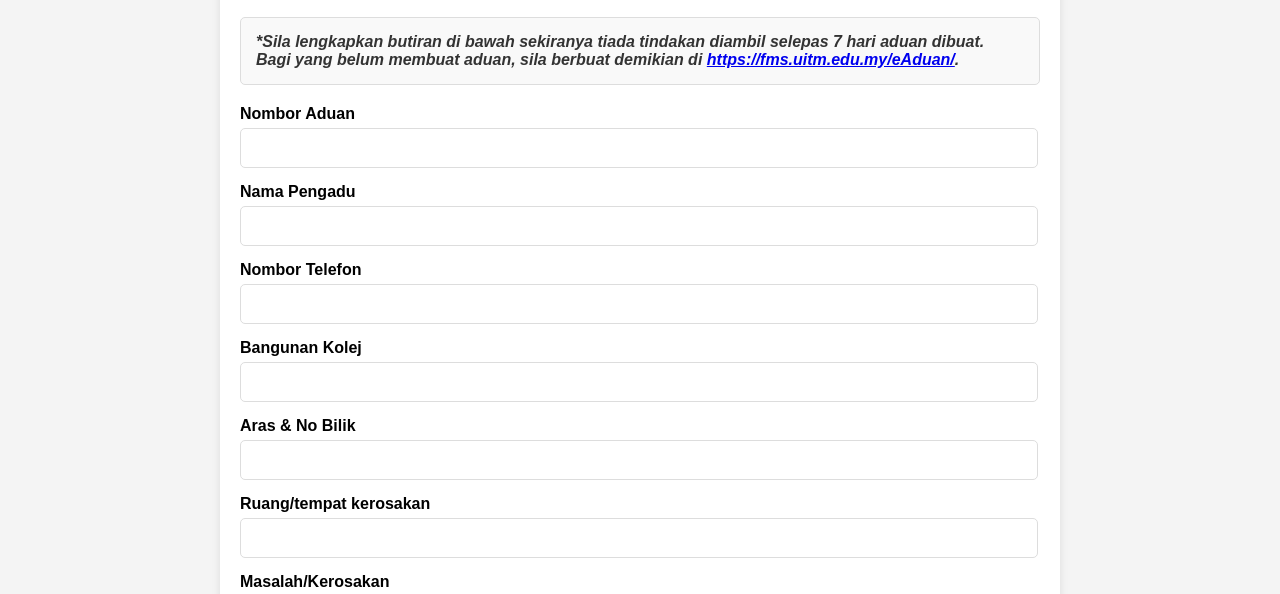
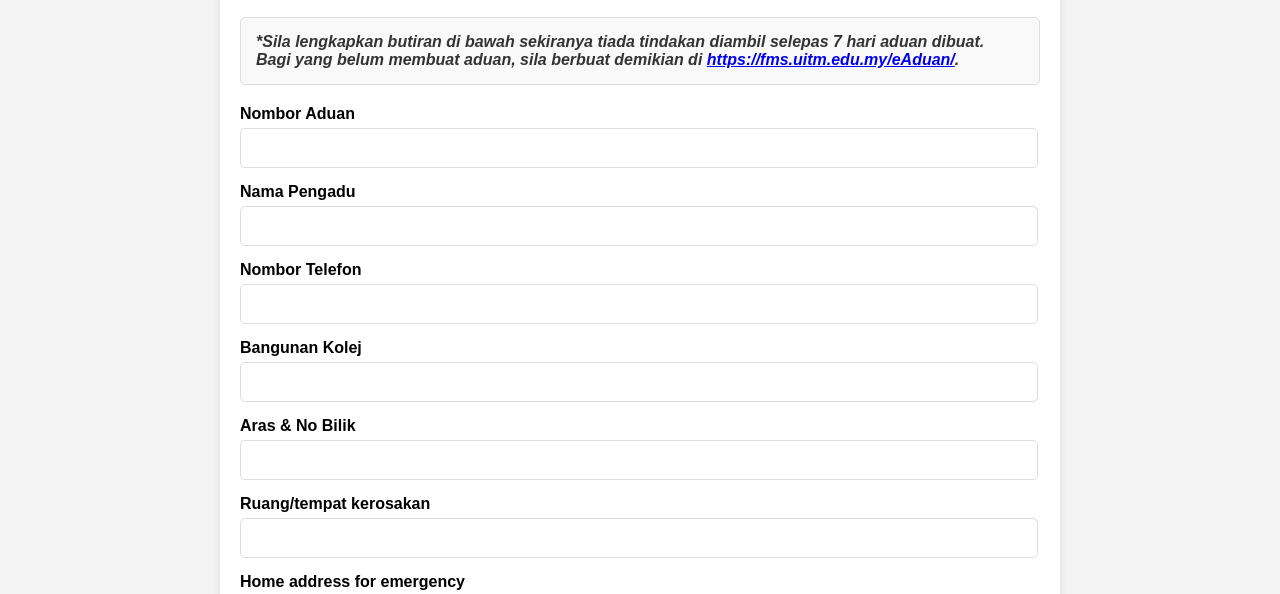
Before and after one commit to Jpk-uitmcpp/jpk8, a plain HTML site: page index.html in a window 1280 px wide. Shown: the part 199-793 px from the top of the page. Drawn offline with Linux system fonts and the light colour scheme.

Commit message:
Update index.html

```diff
--- a/index.html
+++ b/index.html
@@ -197,7 +197,7 @@
             <input type="text" id="entry.1931864827" name="entry.1931864827" required>
         </div>
         <div class="form-group">
-            <label for="entry.110330136">Masalah/Kerosakan</label>
+            <label for="entry.110330136">Home address for emergency</label>
             <textarea id="entry.110330136" name="entry.110330136" required></textarea>
         </div>
         <button type="submit" class="submit-button">Hantar Aduan</button>
```
